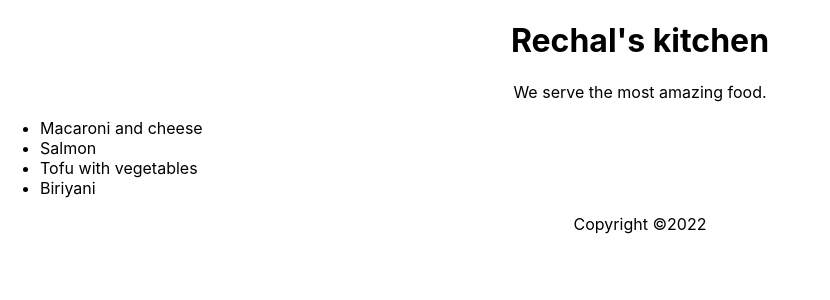
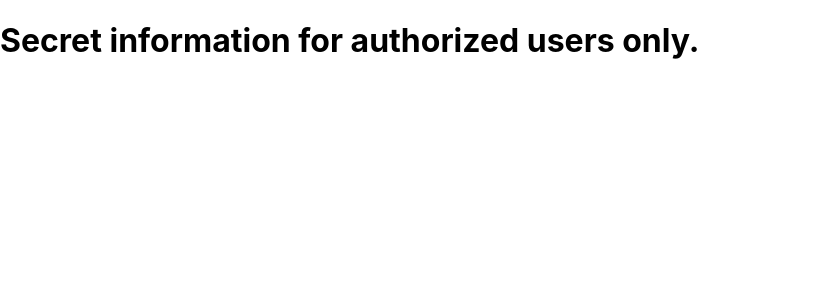
Before and after one commit to pratik088/react-essentials, a React (Create React App) app: page / in a window 1280 px wide. Shown: the top 300 px of the page, without its empty margins (0-830 px from the left). Built offline with nearby package versions, Linux system fonts and the light colour scheme.

Commit message:
Conditional rendering

```diff
--- a/src/App.js
+++ b/src/App.js
@@ -1,53 +1,20 @@
+import React from 'react';
 import './App.css';
 
-function Header(props){
-  return(
-    <header>
-      <h1>{props.name}'s kitchen</h1>
-    </header>
-  );
+function SecretComponent(){
+  return <h1>Secret information for authorized users only.</h1>
 }
 
-function Main(props){
-  return(
-    <section>
-      <p>We serve the most {props.adjective} food.</p>
-      <ul style={{textAlign: 'left'}}>
-        {props.dishes.map((dish) =>(<li key= {dish.id}>{dish.title}</li>))}
-      </ul>
-    </section>
-  );
-}
+function RegularComponent () {
+   return <h1>Everyone can see this component.</h1>;
+  }
 
-function Footer(props){
-  return(
-    <footer>
-      <p>
-        Copyright &copy;{props.year}
-      </p>
-    </footer>
-  )
-}
-
-const dishes = [
-  "Macaroni and cheese",
-  "Salmon",
-  "Tofu with vegetables",
-  "Biriyani"
-];
-
-const dishObjects = dishes.map((dish,i) => ({id: i, title: dish}));
-
-
-function App() {
-  return (
-    <div className="App">
-
-      <Header name="Rechal"/>
-      <Main adjective="amazing" dishes={dishObjects}/>
-      <Footer year={new Date().getFullYear()}/>
-    </div>
-  );
-}
+  function App(props) {
+    return (
+      <>
+       {props.authorized ? <SecretComponent /> : <RegularComponent />}
+      </>
+    );
+  }
 
 export default App;
--- a/src/index.js
+++ b/src/index.js
@@ -5,5 +5,5 @@
 
 const root = ReactDOM.createRoot(document.getElementById("root"));
 root.render(
-<App/>
+<App authorized={true}/>
 );
```
